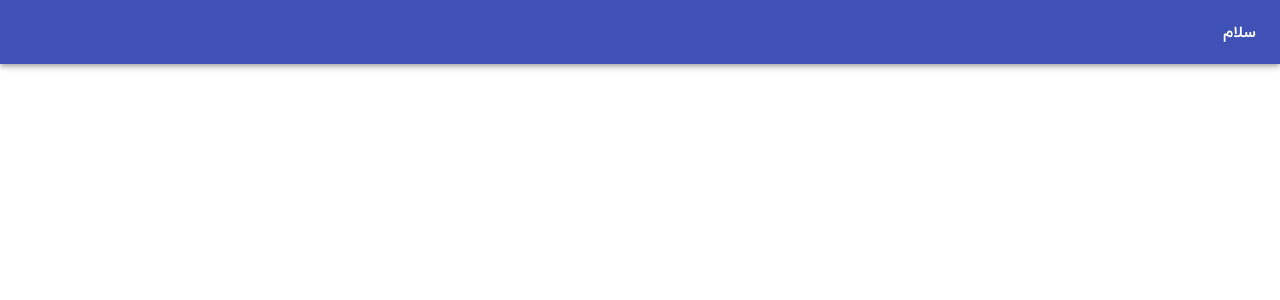
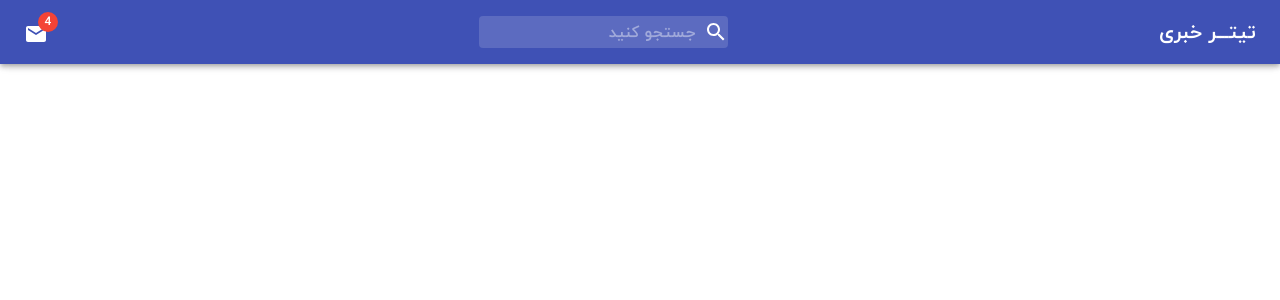
Before and after one commit to mHn87/my-app, a React (Create React App) app: page / in a window 1280 px wide. Shown: the top 300 px of the page. Built offline with nearby package versions, Linux system fonts and the light colour scheme.

Commit message:
commit course6 || NavBar

```diff
--- a/public/Css/style.css
+++ b/public/Css/style.css
@@ -11,5 +11,5 @@ body{
 }
 
 * {
-    font-family: 'msi';
+    font-family: 'msi' !important;
 }
--- a/src/components/Navbar.jsx
+++ b/src/components/Navbar.jsx
@@ -1,15 +1,68 @@
-import { AppBar, makeStyles, Toolbar } from '@material-ui/core'
+import { alpha, AppBar, Badge, InputBase, makeStyles, Toolbar, Typography } from '@material-ui/core'
+import { Search, MailIcon, Mail } from '@material-ui/icons';
 
-const useStyle = makeStyles({
-})
+const useStyle = makeStyles((theme) => ({
+
+    logoLg:{
+        display:"none",
+        [theme.breakpoints.up("sm")] : {
+            display: "block"
+        }
+    },
+    logoSm:{
+        display:"block",
+        [theme.breakpoints.up("sm")] : {
+            display: "none"
+        }
+    },
+
+    toolbar:{
+        display:"flex",
+        justifyContent : "space-between"
+    },
+
+    search : {
+        display:"flex",
+        alignItems: "center",
+        backgroundColor: alpha(theme.palette.common.white,0.15),
+        '&:hover' : {
+            backgroundColor: alpha(theme.palette.common.white,0.25),
+        },
+        borderRadius: theme.shape.borderRadius,
+
+
+    },
+
+    input:{
+        color:"white",
+        marginRight: theme.spacing(1)
+    }
+}))
+
+
 
 
 function Navbar() {
   const classes = useStyle();
   return (
     <AppBar>
-        <Toolbar>
-            سلام
+        <Toolbar className={classes.toolbar}>
+            <Typography variant='h6' className= {classes.logoLg}>
+                تیتـــر خبری
+            </Typography>
+            <Typography variant='h6' className= {classes.logoSm}>
+                عناوین مهــم
+            </Typography>
+
+            <div className= {classes.search}>
+                <Search/>
+                <InputBase placeholder='جستجو کنید'  className={classes.input}/>
+            </div>
+            <div className={classes.icon}>
+                <Badge badgeContent={4} color='error'>
+                    <Mail/>
+                </Badge>
+            </div>
         </Toolbar>
     </AppBar>
 
```
